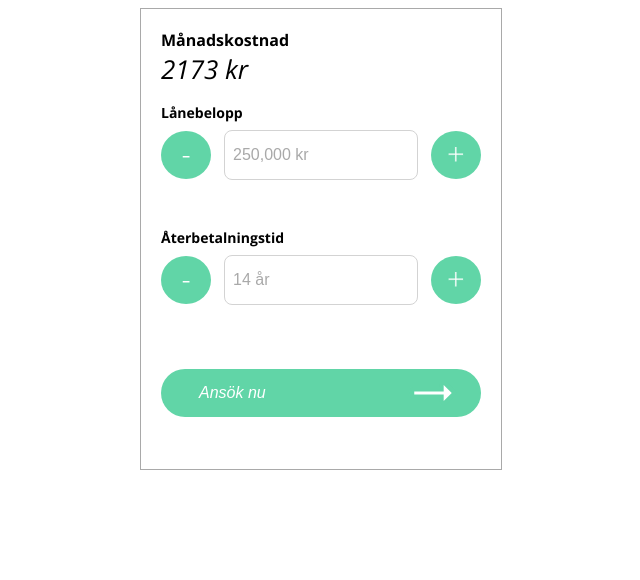
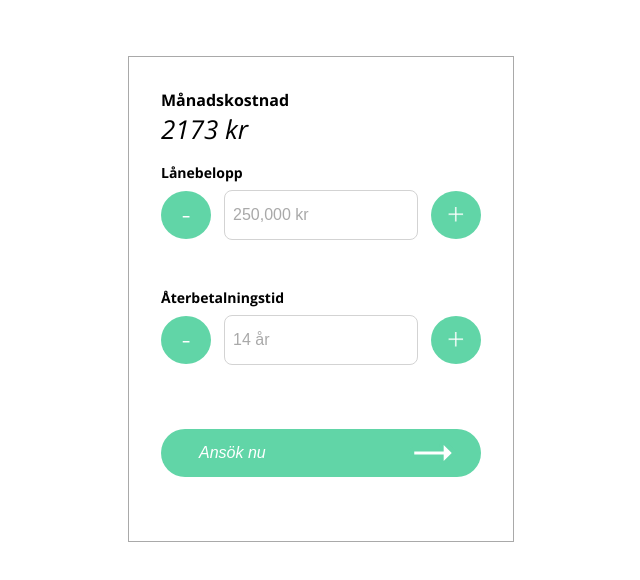
Before and after one commit to adodado/zmarta_interview_assignment, a Vue app: page / in a window 1280 px wide. Shown: the top 580 px of the page, without its empty margins (319-959 px from the left). Built offline with nearby package versions, Linux system fonts and the light colour scheme.

Commit message:
final styling change

```diff
--- a/src/App.vue
+++ b/src/App.vue
@@ -120,7 +120,8 @@ export default {
 }
 .calculator {
   border: 1px solid darkgray;
-  padding: 20px;
+  margin: 3rem;
+  padding: 2rem;
 }
 .content {
   display: flex;
```
